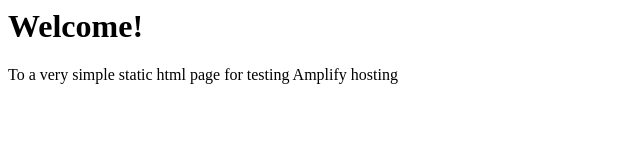
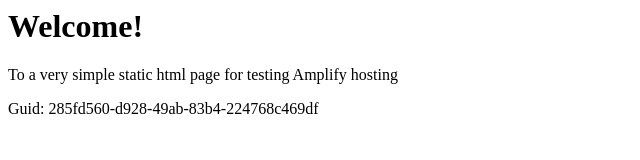
Before and after one commit to aws-aemilia-hkg/Github-PR-Commit-Integration-Test-DoNotTouch-Gith-P5X5MO5I-v1-prod-ap-east-1, a website: page src/index.html in a window 1280 px wide. Shown: the whole page, without its empty margins (0-640 px from the left). Drawn offline with Linux system fonts and the light colour scheme.

Commit message:
commit from integ tests

```diff
--- a/src/index.html
+++ b/src/index.html
@@ -1,3 +1,5 @@
+
+
 <html lang="en">
 
 <head>
@@ -10,6 +12,6 @@
 <body>
     <h1>Welcome!</h1>
     <p>To a very simple static html page for testing Amplify hosting</p>
-</body>
+    <p>Guid: 285fd560-d928-49ab-83b4-224768c469df</p></body>
 
 </html>
```
